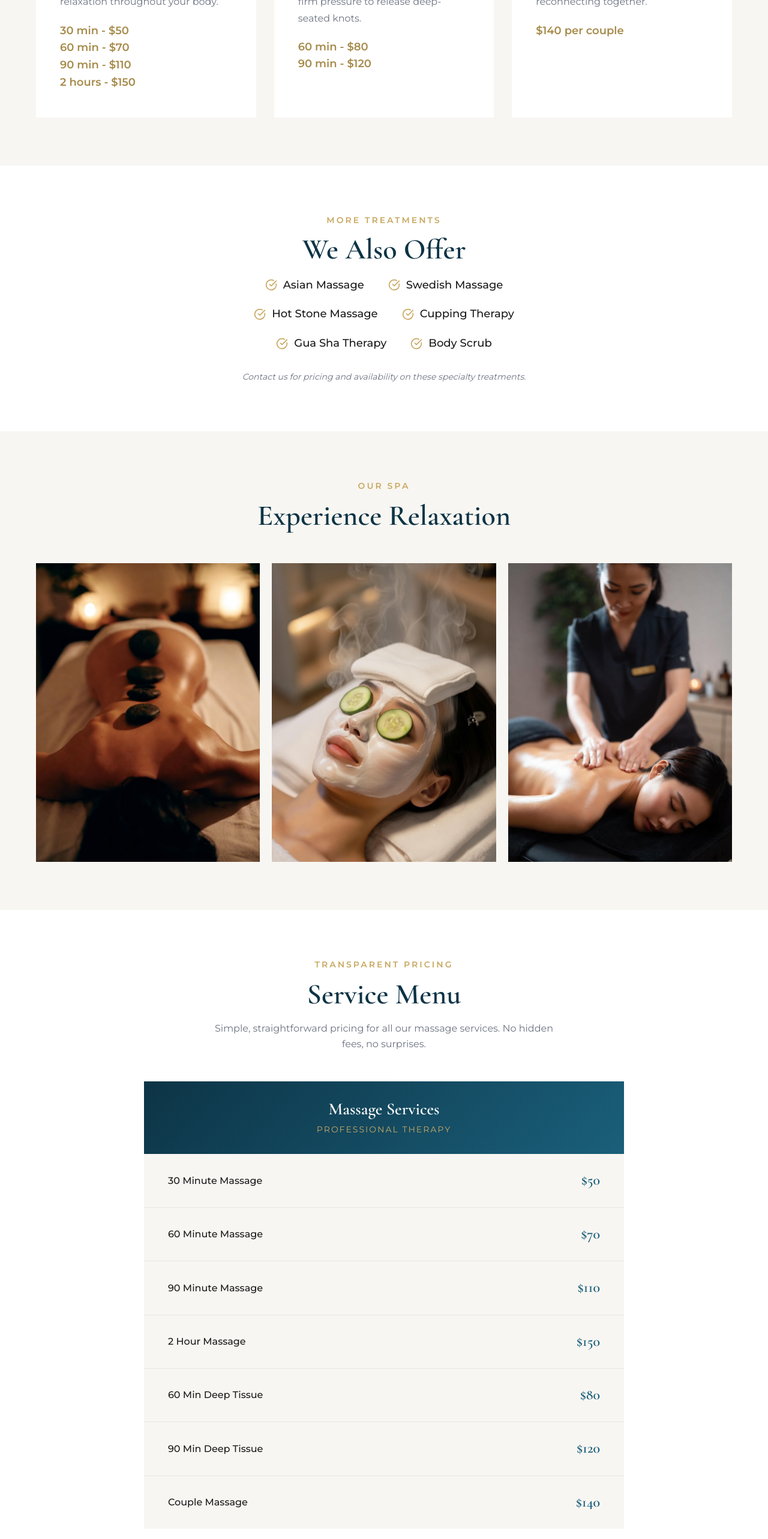
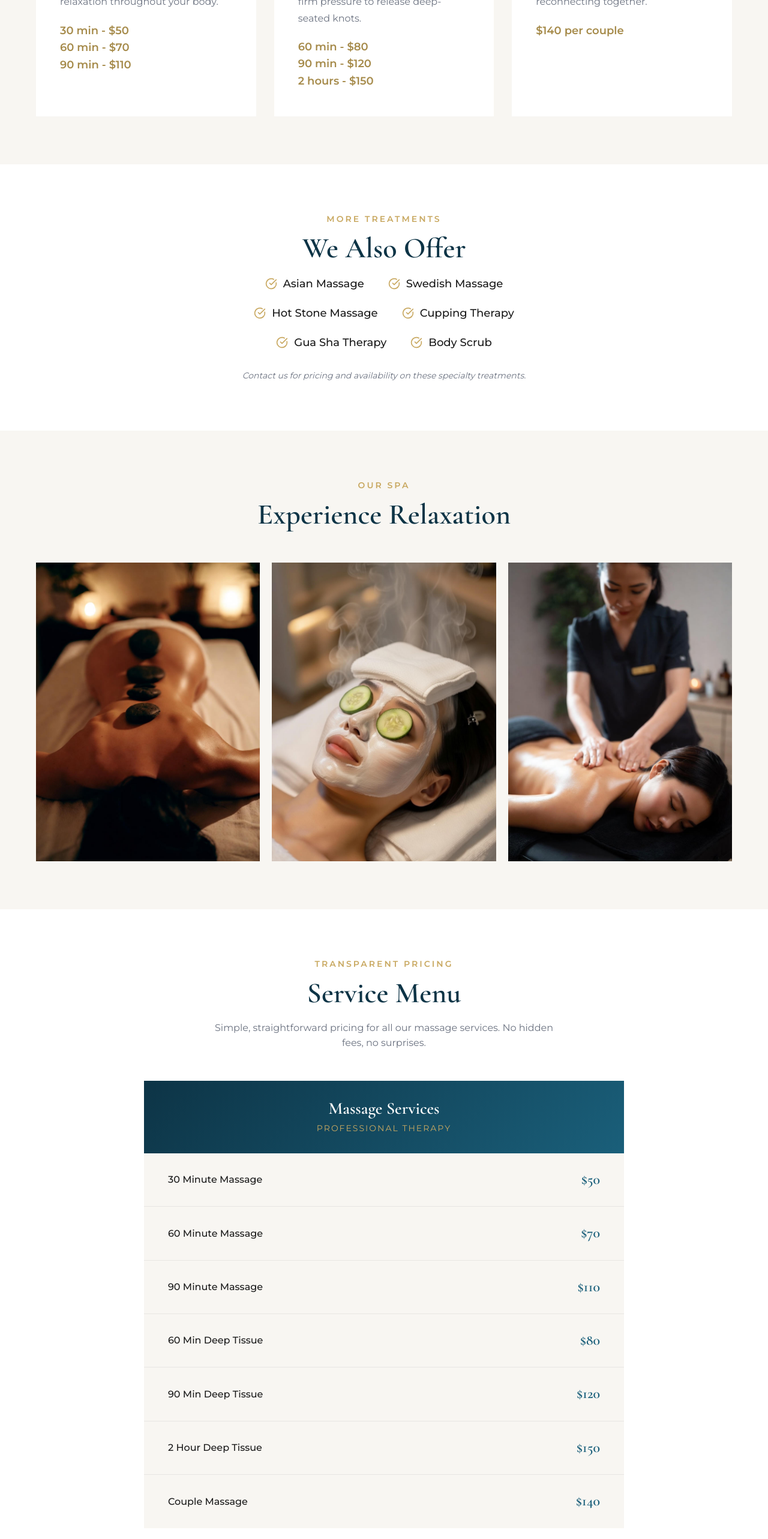
Before and after one commit to Matticusnicholas/Website1, a React (Vite) app: page / in a window 1280 px wide. Shown: the part 1400-3966 px from the top of the page at 60% size. Built offline with nearby package versions, Linux system fonts and the light colour scheme.

Commit message:
fix: Move 2-hour option from Relaxation to Deep Tissue massage

```diff
--- a/src/App.jsx
+++ b/src/App.jsx
@@ -43,13 +43,13 @@ const SERVICES = [
     icon: <Sparkles size={28} />,
     title: 'Relaxation Massage',
     description: 'Experience pure tranquility with our signature relaxation massage. Using gentle, flowing strokes to ease tension and promote deep relaxation throughout your body.',
-    prices: ['30 min - $50', '60 min - $70', '90 min - $110', '2 hours - $150']
+    prices: ['30 min - $50', '60 min - $70', '90 min - $110']
   },
   {
     icon: <Heart size={28} />,
     title: 'Deep Tissue Massage',
     description: 'Target chronic muscle tension with our therapeutic deep tissue massage. Ideal for athletes and those with persistent pain, using firm pressure to release deep-seated knots.',
-    prices: ['60 min - $80', '90 min - $120']
+    prices: ['60 min - $80', '90 min - $120', '2 hours - $150']
   },
   {
     icon: <Users size={28} />,
@@ -74,9 +74,9 @@ const PRICING = [
   { name: '30 Minute Massage', price: '$50' },
   { name: '60 Minute Massage', price: '$70' },
   { name: '90 Minute Massage', price: '$110' },
-  { name: '2 Hour Massage', price: '$150' },
   { name: '60 Min Deep Tissue', price: '$80' },
   { name: '90 Min Deep Tissue', price: '$120' },
+  { name: '2 Hour Deep Tissue', price: '$150' },
   { name: 'Couple Massage', price: '$140' }
 ];
 
```
